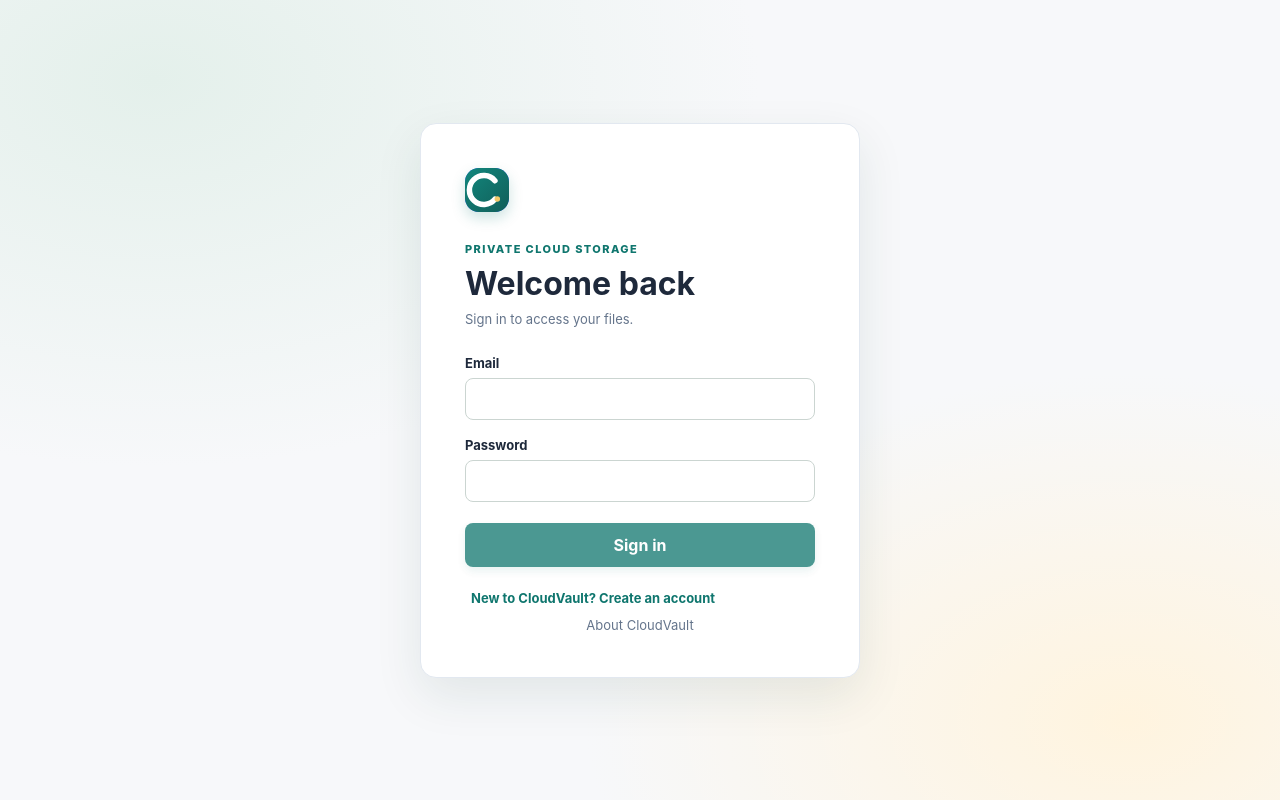
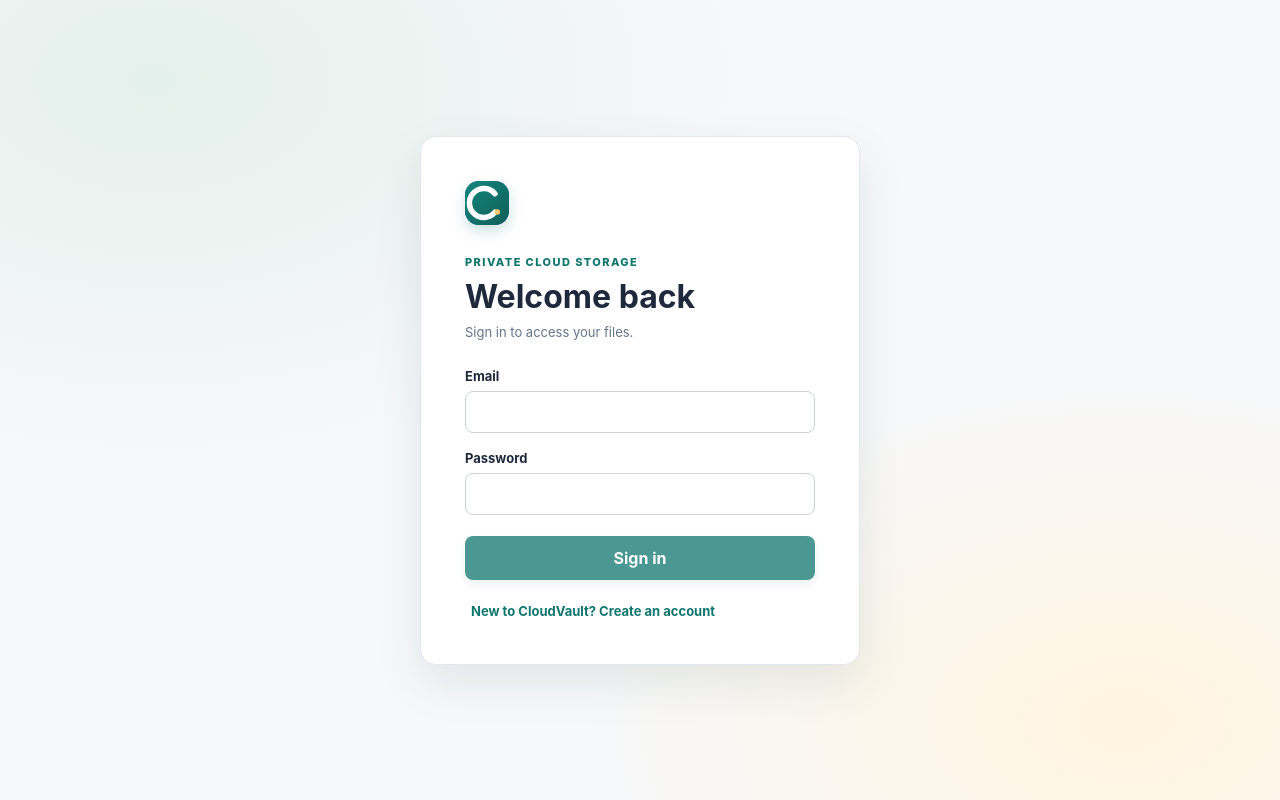
Before and after one commit to umer913/CloudVault, an Angular app in the folder frontend/: page /login in a window 1280 px wide. Built offline with nearby package versions, Linux system fonts and the light colour scheme.

Commit message:
deployed for production

```diff
--- a/frontend/src/app/features/auth/auth-page.component.html
+++ b/frontend/src/app/features/auth/auth-page.component.html
@@ -19,6 +19,5 @@
     <button class="link-button" type="button" (click)="toggleMode()">
       {{ mode() === 'login' ? 'New to CloudVault? Create an account' : 'Already have an account? Sign in' }}
     </button>
-    <a class="about-link" routerLink="/">About CloudVault</a>
   </section>
 </main>
```
